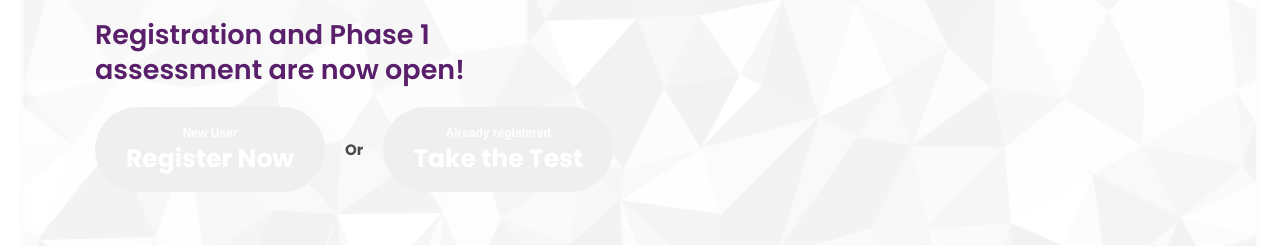
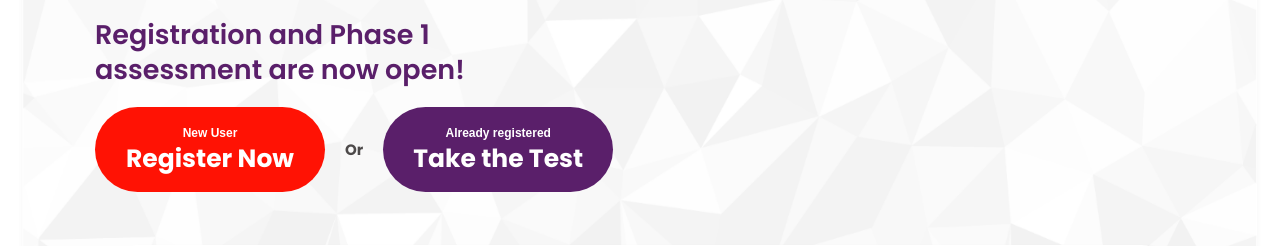
Before and after one commit to Aryanvaish/Mobility.github.io, a plain HTML site: page index.html in a window 1280 px wide. Shown: the part 509-755 px from the top of the page. Drawn offline with nearby package versions, Linux system fonts and the light colour scheme.

Commit message:
color...

```diff
--- a/css/Stylesheet.css
+++ b/css/Stylesheet.css
@@ -828,6 +828,13 @@ span{
     display: none;
 }
 
+#red-btn{
+    background-color: #FF1204;
+}
+
+#blue-btn{
+    background-color: #5A1F6A;
+}
 
 
 @media (max-width : 1180px){
```
